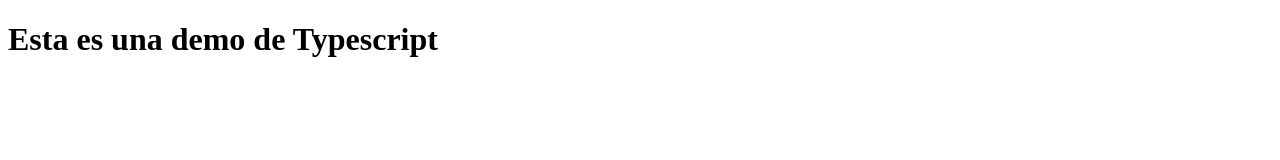
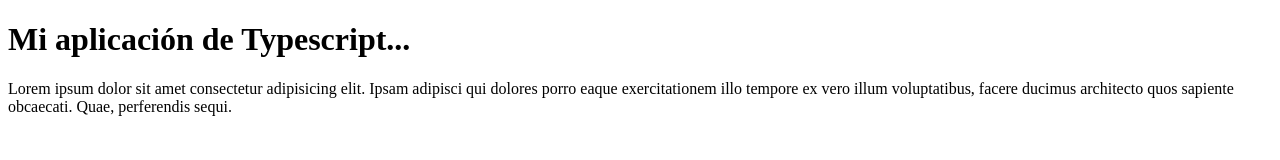
Before and after one commit to ruslanguns/typescript-basics, a website with bundled scripts: page index.html in a window 1280 px wide. Built offline with nearby package versions, Linux system fonts and the light colour scheme.

```diff
--- a/index.html
+++ b/index.html
@@ -9,7 +9,9 @@
 </head>
 
 <body>
-  <h1>Esta es una demo de Typescript</h1>
+  <h1>Mi aplicación de Typescript...</h1>
+  <p>Lorem ipsum dolor sit amet consectetur adipisicing elit. Ipsam adipisci qui dolores porro eaque exercitationem illo
+    tempore ex vero illum voluptatibus, facere ducimus architecto quos sapiente obcaecati. Quae, perferendis sequi.</p>
 
   <script src="assets/app.js"></script>
 </body>
--- a/index.ts
+++ b/index.ts
@@ -2,4 +2,6 @@
   console.log(`Hola ${name}`)
 }
 
-Saludar('Ruslan')
+Saludar('Ruslan Miguel')
+
+console.log('Mi aplicación funciona!')
--- a/package.json
+++ b/package.json
@@ -5,7 +5,9 @@
   "main": "assets/app.js",
   "scripts": {
     "build": "tsc",
-    "serve": "tsc --watch"
+    "serve": "tsc --watch",
+    "start": "npm run build && netlify dev --port 3000",
+    "deploy": "netlify deploy --prod"
   },
   "keywords": [
     "typescript"
@@ -13,6 +15,7 @@
   "author": "Hector",
   "license": "MIT",
   "devDependencies": {
+    "netlify-cli": "^3.17.0",
     "typescript": "^4.2.4"
   }
 }
```
Also changed, not shown: 2 other files.
